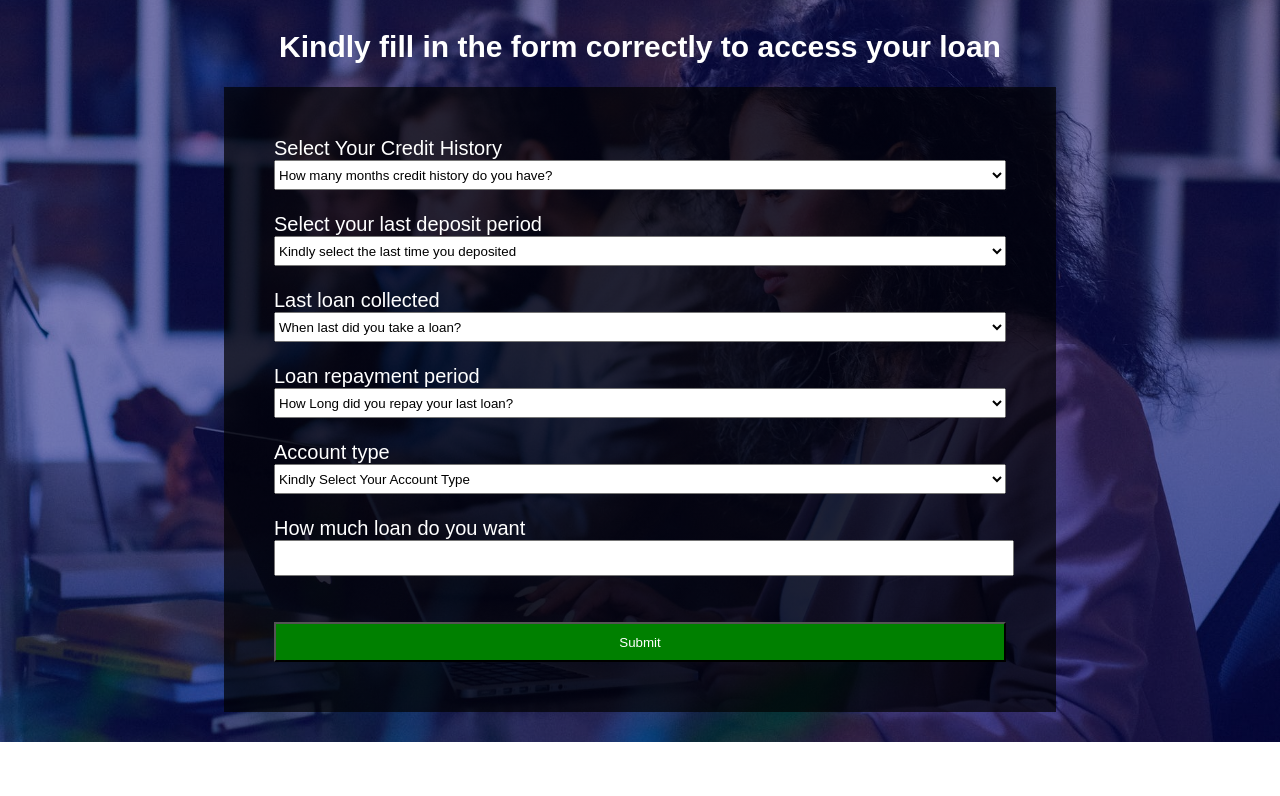
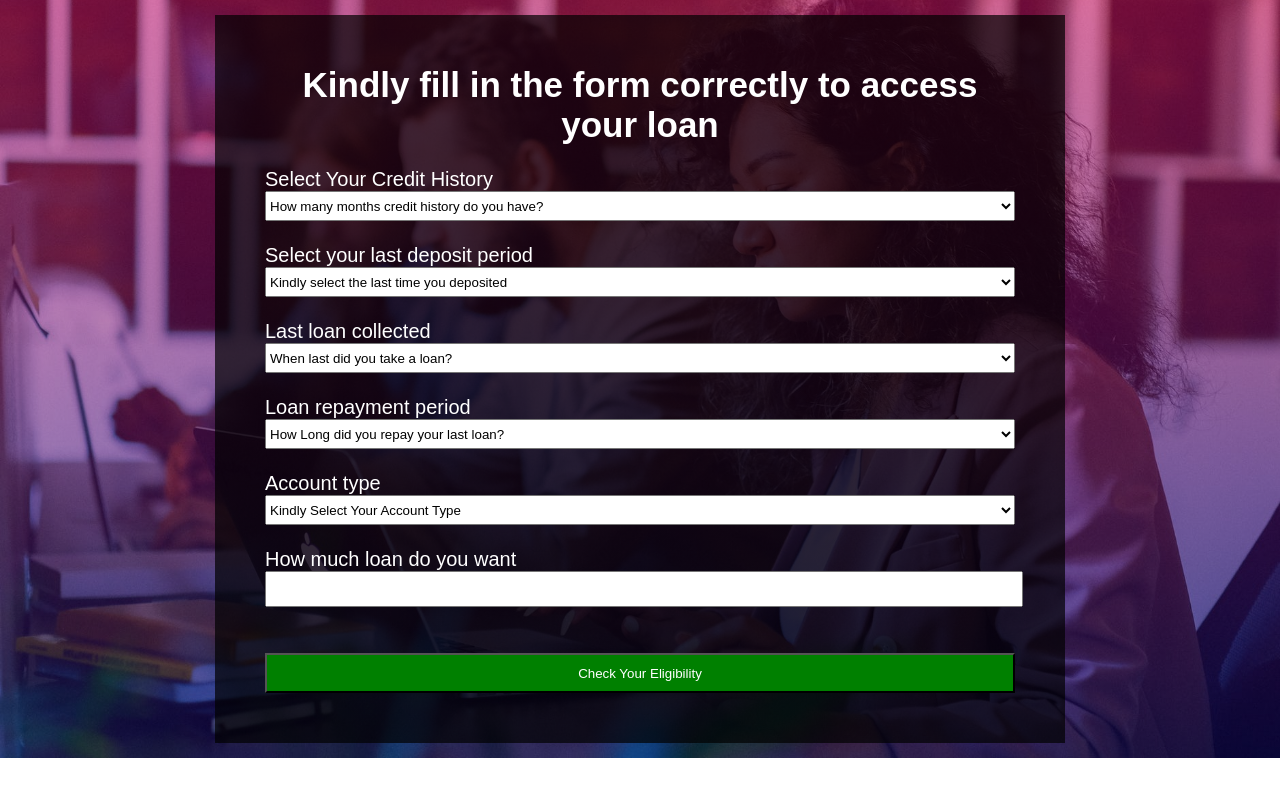
Before and after one commit to MrOmachi/loan_app, a plain HTML site: page index.html in a window 1280 px wide. Drawn offline with Linux system fonts and the light colour scheme.

Commit message:
Bank loan app

```diff
--- a/index.html
+++ b/index.html
@@ -9,12 +9,11 @@
   </head>
   <body>
     <div class="contain">
-      <h1 class="title">
-        Kindly fill in the form correctly to access your loan
-      </h1>
-      <br />
-
       <form class="survey-form">
+        <h1 class="title">
+          Kindly fill in the form correctly to access your loan
+        </h1>
+        <br />
         <label for="">Select Your Credit History</label> <br />
         <select name="lastCredited" id="lastCredited" class="content">
           <option value="">How many months credit history do you have?</option>
@@ -86,7 +85,7 @@
         <span id="amountError" class="amountError"></span>
         <br /><br />
 
-        <button type="button" id="regBtn">Submit</button>
+        <button type="button" id="regBtn">Check Your Eligibility</button>
       </form>
     </div>
 
--- a/main.css
+++ b/main.css
@@ -6,19 +6,19 @@
   --content-width: 60%;
 }
 .contain {
-  background: linear-gradient(rgba(0, 0, 100, 0.5), rgba(0, 0, 100, 0.5)),
+  background: linear-gradient(rgba(200, 0, 100, 0.5), rgba(0, 0, 100, 0.5)),
     url(./background-image.jpeg);
   background-repeat: no-repeat;
   background-position: center;
   background-attachment: fixed;
   background-size: cover;
-  padding: 30px;
+  padding: 15px;
 
   font-size: 20px;
-  font-family: Arial, Helvetica, sans-serif;
 }
 .title {
-  font-size: 30px;
+  font-weight: 700;
+  font-size: 35px;
   text-align: center;
   color: white;
 }
--- a/main.js
+++ b/main.js
@@ -90,8 +90,9 @@ function requiementChech() {
     alert(
       'Viola!!! you are eligible for this loan and your application is successful'
     );
-  } else if (customerPoints < 30 && customerPoints > 0) {
+  } else if (customerPoints < 30) {
     alert('Oga abeg getat');
+    console.log('Oga abeg getat');
   }
   validatePoints();
 }
```
